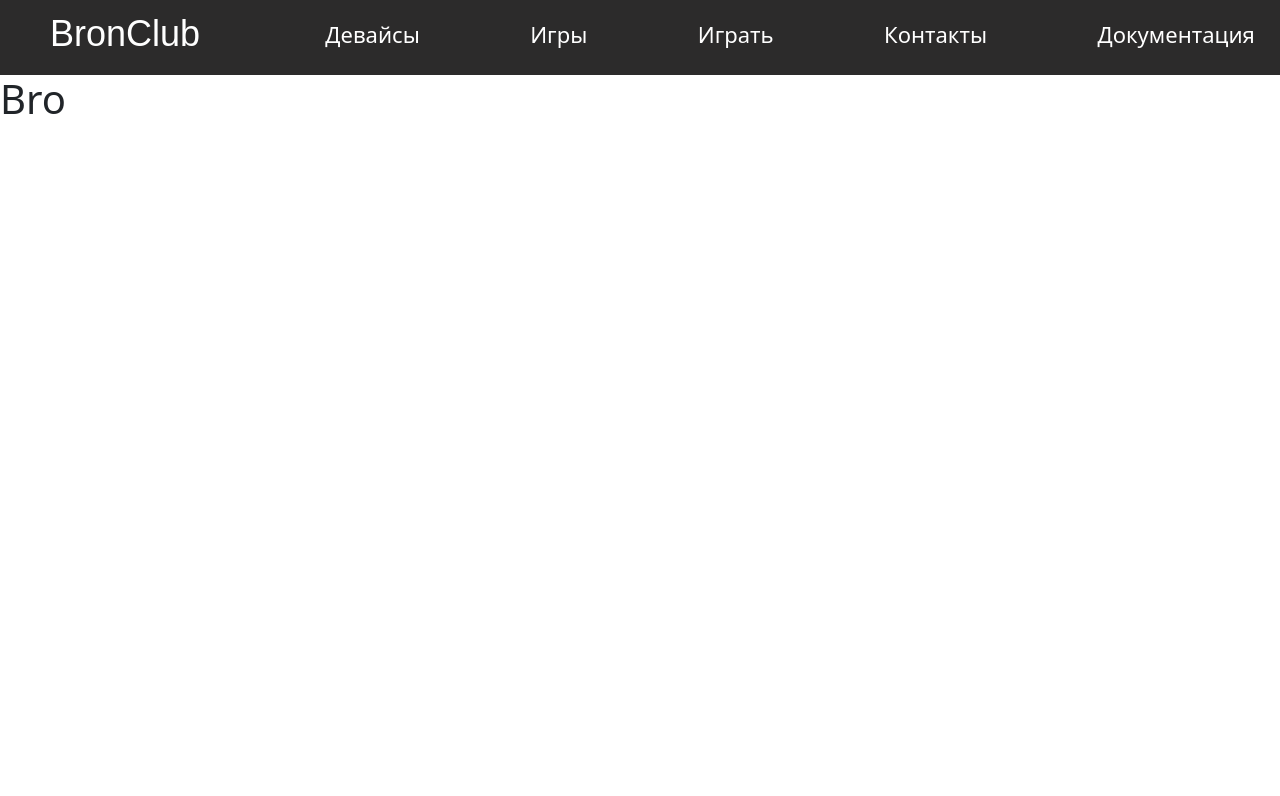
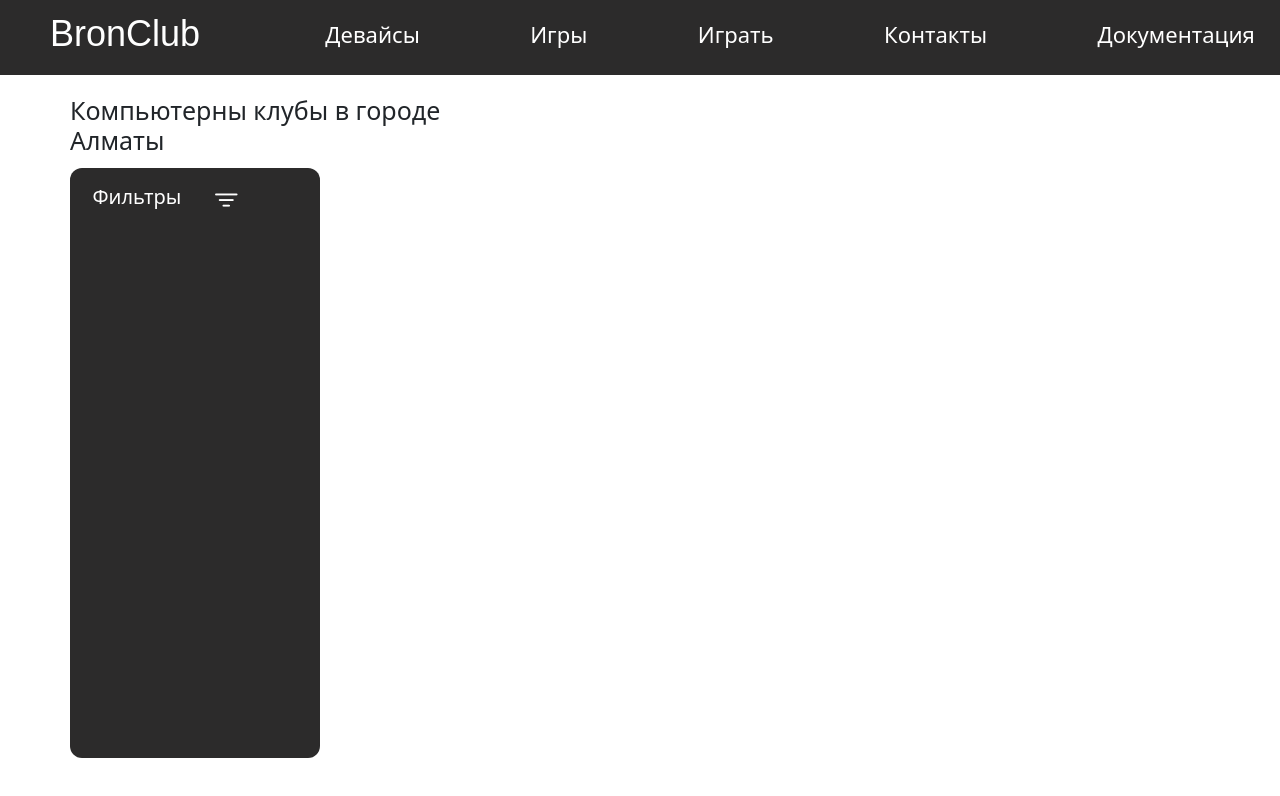
Before and after one commit to Zhadi-1-s/My-project, an Angular app in the folder BronClub/: page /clubs in a window 1280 px wide. Shown: the top 796 px of the page. Built offline with nearby package versions, Linux system fonts and the light colour scheme.

Commit message:
стилизирую компонент клубы

```diff
--- a/BronClub/src/app/app.component.ts
+++ b/BronClub/src/app/app.component.ts
@@ -1,7 +1,6 @@
 import { Component } from '@angular/core';
 
-import { Navigator } from './components/main/state/navigator';
-
+import { Navigator } from './components/main/state/main.navigator';
 @Component({
   selector: 'app-root',
   templateUrl: './app.component.html',
--- a/BronClub/src/app/components/clubs/clubs.component.css
+++ b/BronClub/src/app/components/clubs/clubs.component.css
@@ -0,0 +1,38 @@
+.title{
+    position: relative;
+    top: 20px;
+    left: 70px;
+    width: 470px;
+}
+.title h1{
+    font-size: 25px;
+}
+.filter{
+    position: relative;
+    top: 25px;
+    left: 70px;
+    width: 250px;
+    height: 590px;
+    border-radius: 12px;
+    background-color: #2C2B2B;
+}
+.filter #filter{
+    display: flex;
+    flex-direction: row;
+
+    width: 90%;
+    position: relative;
+    top: 10px;
+    left:5%;
+    align-items: center;
+}
+.filter #filter i{
+    color: white;
+    font-size: 30px;
+    margin-left: 30px;
+}
+.filter h2{
+    color: white;
+    font-size: 20px;
+    margin-left: 10px;
+}
--- a/BronClub/src/app/components/clubs/clubs.component.html
+++ b/BronClub/src/app/components/clubs/clubs.component.html
@@ -1,3 +1,11 @@
-<div *ngFor="let club of clubs">
-    <h1>{{club.name}}</h1>
+<div>
+    <div class="title">
+        <h1>Компьютерны клубы в городе Алматы</h1>
+    </div>
+    <div class="filter">
+        <div id="filter">
+            <h2>Фильтры</h2>
+            <i class="bi bi-filter"></i>
+        </div>
+    </div>
 </div>
--- a/BronClub/src/app/components/main/presentation/main.component.ts
+++ b/BronClub/src/app/components/main/presentation/main.component.ts
@@ -1,6 +1,6 @@
 import { Component } from '@angular/core';
 
-import { Navigator } from '../state/navigator';
+import { Navigator } from '../state/main.navigator';
 
 @Component({
   selector: 'app-main',
```
Also changed, not shown: BronClub/src/app/components/main/state/main.navigator.ts (renamed from BronClub/src/app/components/main/state/navigator.ts).
